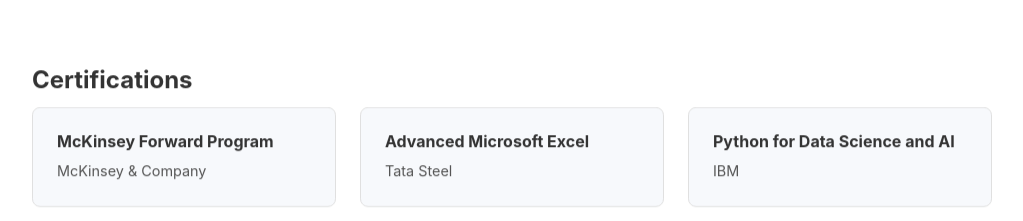
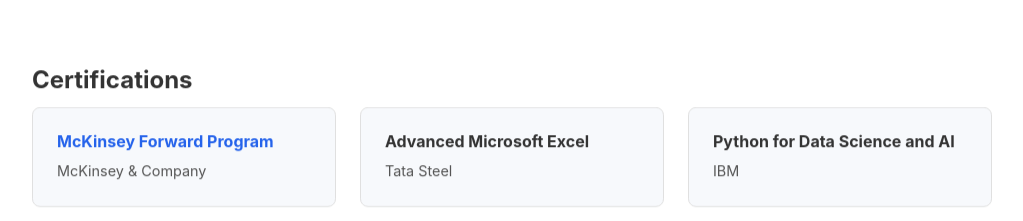
Before and after one commit to kavishshah17/portfolio, a plain HTML site: page index.html in a window 1280 px wide. Shown: the part 5200-5421 px from the top of the page, without its empty margins (128-1151 px from the left). Drawn offline with Linux system fonts and the light colour scheme.

Commit message:
Update index.html

```diff
--- a/index.html
+++ b/index.html
@@ -357,7 +357,7 @@
         <h2 class="reveal">Certifications</h2>
         <div class="cert-grid reveal">
           <div class="cert-card">
-            <h4>McKinsey Forward Program</h4>
+            <h4><a href="https://www.credly.com/badges/0335c860-0ff3-48cb-9078-41e62e5f885c/linked_in_profile" target="_blank">McKinsey Forward Program</a></h4>
             <p>McKinsey & Company</p>
           </div>
           <div class="cert-card">
```
